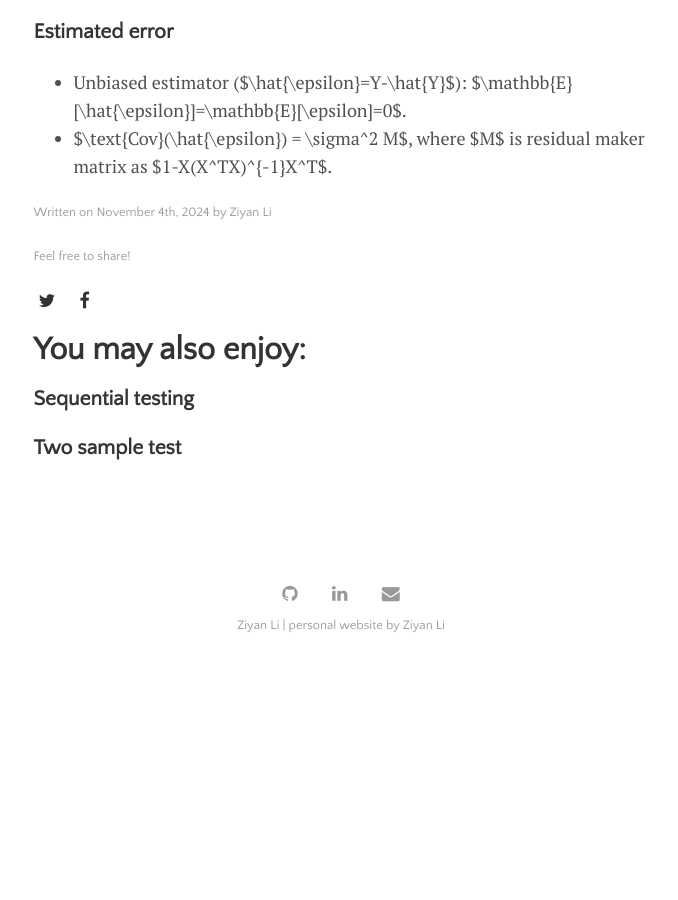
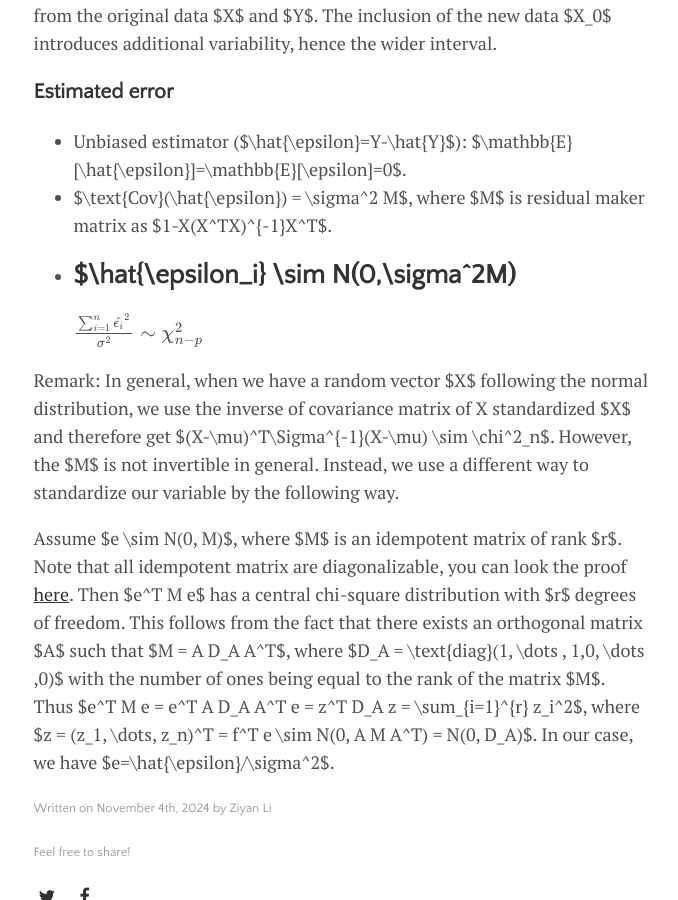
Before and after one commit to catty-halsey/catty-halsey.github.io, a Jekyll site: the page built from _posts/2024-11-4-Multiple regression.md, in a window 1280 px wide and 900 px high, scrolled down 8780 px. Shown: the whole window, without its empty margins (299-977 px from the left). Built offline with Jekyll 4.4.1, drawn with Linux system fonts in a browser that asks for light colours; formulas are drawn with MathJax 3; before the commit the page ends 9451 px from its top, so only the background shows below that; some of the changed text lies outside the part shown.

Commit message:
Update 2024-11-4-Multiple regression.md

```diff
--- a/_posts/2024-11-4-Multiple regression.md
+++ b/_posts/2024-11-4-Multiple regression.md
@@ -186,10 +187,10 @@ $$
 and
 
 $$
-\frac{\sum_{i=1}^n \epsilon_i^2}{\sigma^2} \sim \chi^2_{n-p},
+\frac{\sum_{i=1}^n \hat{\epsilon_i}^2}{\sigma^2} \sim \chi^2_{n-p},
 $$
 
-where $\epsilon \sim N(0, \sigma^2)$.
+where $\epsilon \sim N(0, \sigma^2M)$ and $M$ is residual maker matrix, denoted as $1-X(X^TX)^{-1}X$.
 
 This allows us to construct the test statistic:
 
@@ -223,6 +224,21 @@ For the prediction interval, we consider a new observation $Y_0 = X_0^T \beta +
 Thus, the prediction interval is: $\hat{Y} \pm t_{\alpha/2; n - p} \cdot \hat{\sigma_2}$, where $\hat{\sigma_2} = \hat{\sigma} \sqrt{1 +  X_0^T (X^TX)^{-1} X_0}$.
 
 The additional variance in the prediction interval arises because we are using the estimated $\beta$ from the regression model, which was derived from the original data $X$ and $Y$. The inclusion of the new data $X_0$ introduces additional variability, hence the wider interval.
+
 ### Estimated error
 - Unbiased estimator ($\hat{\epsilon}=Y-\hat{Y}$): $\mathbb{E}[\hat{\epsilon}]=\mathbb{E}[\epsilon]=0$.
 - $\text{Cov}(\hat{\epsilon}) = \sigma^2 M$, where $M$ is residual maker matrix as $1-X(X^TX)^{-1}X^T$.
+- $\hat{\epsilon_i} \sim N(0,\sigma^2M)
+-
+$$
+\frac{\sum_{i=1}^n \hat{\epsilon_i}^2}{\sigma^2} \sim \chi^2_{n-p}
+$$
+
+Remark: In general, when we have a random vector $X$ following the normal distribution, we use the inverse of covariance matrix of X standardized $X$ and therefore get $(X-\mu)^T\Sigma^{-1}(X-\mu) \sim \chi^2_n$. However, the $M$ is not invertible in general. Instead, we use a different way to standardize our variable by the following way.
+
+Assume $e \sim N(0, M)$, where $M$ is an idempotent matrix of rank $r$. Note that all idempotent matrix are diagonalizable, you can look the proof [here](https://math.stackexchange.com/questions/600745/are-idempotent-matrices-always-diagonalizable). Then $e^T M e$
+has a central chi-square distribution with $r$ degrees of freedom. This follows
+from the fact that there exists an orthogonal matrix $A$ such that $M =
+A D_A A^T$, where $D_A = \text{diag}(1, \dots , 1,0, \dots ,0)$ with the number of ones being
+equal to the rank of the matrix $M$. Thus $e^T M e = e^T A D_A A^T e = z^T D_A z =
+\sum_{i=1}^{r} z_i^2$, where $z = (z_1, \dots, z_n)^T = f^T e \sim N(0, A M A^T) = N(0, D_A)$. In our case, we have $e=\hat{\epsilon}/\sigma^2$.
```
Also changed, not shown: other parts of _posts/2024-11-4-Multiple regression.md (+2 -1 lines).
